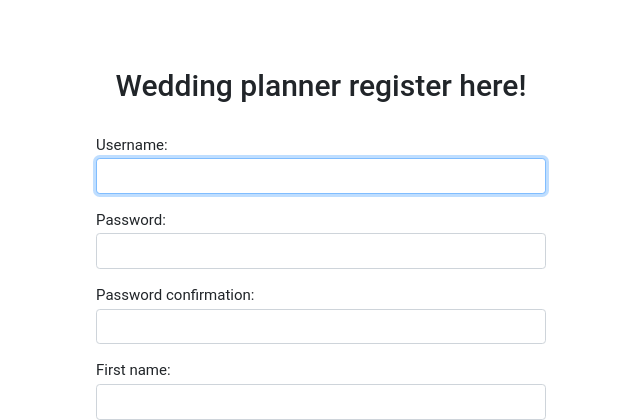
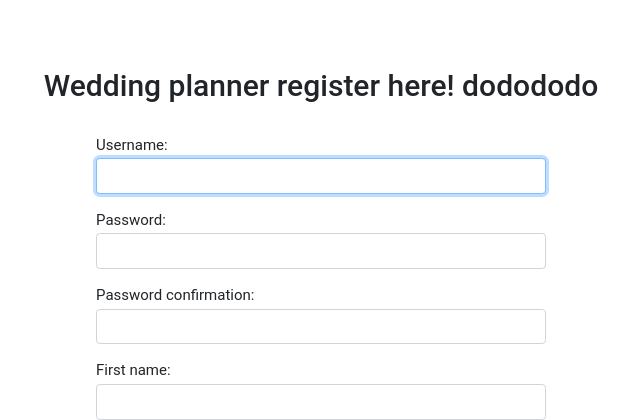
Before and after one commit to BoboWab99/dreamwed_app, a Django app: page /U/register/wedding-planner in a window 1280 px wide. Shown: the top 420 px of the page, without its empty margins (319-959 px from the left). Run offline with Django 3.2, Linux system fonts and the light colour scheme; some libraries are stand-ins or nearby versions.

Commit message:
i added something

```diff
--- a/templates/dreamwed/wedding-planner-register.html
+++ b/templates/dreamwed/wedding-planner-register.html
@@ -6,7 +6,7 @@
 {% block body %}
 <div class="container center">
    <br><br><br>
-   <h2>Wedding planner register here!</h2>
+   <h2>Wedding planner register here! dodododo</h2>
    <br>
 
    <form action="{% url 'wedding-planner-register' %}" method="POST" novalidate>
```
